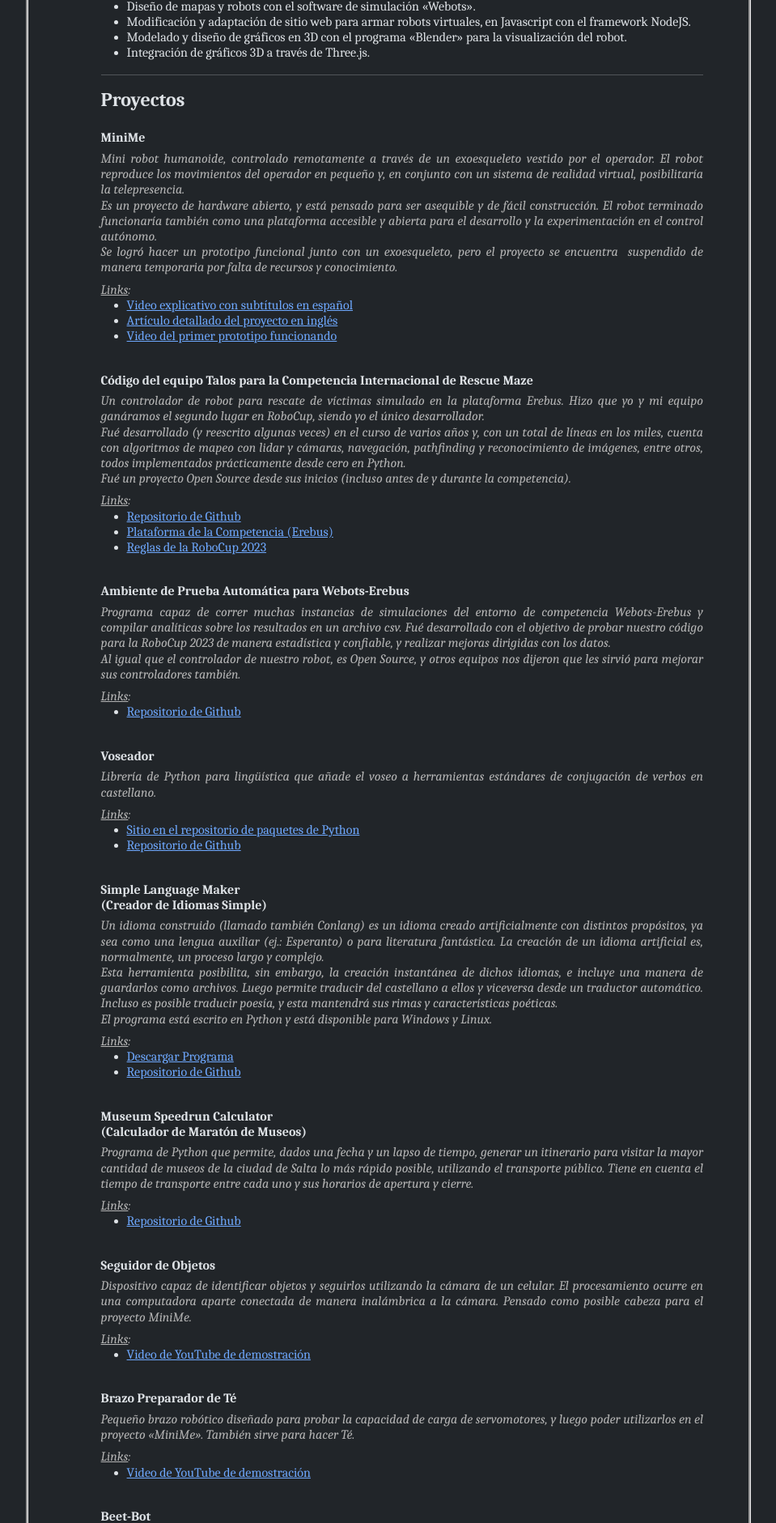
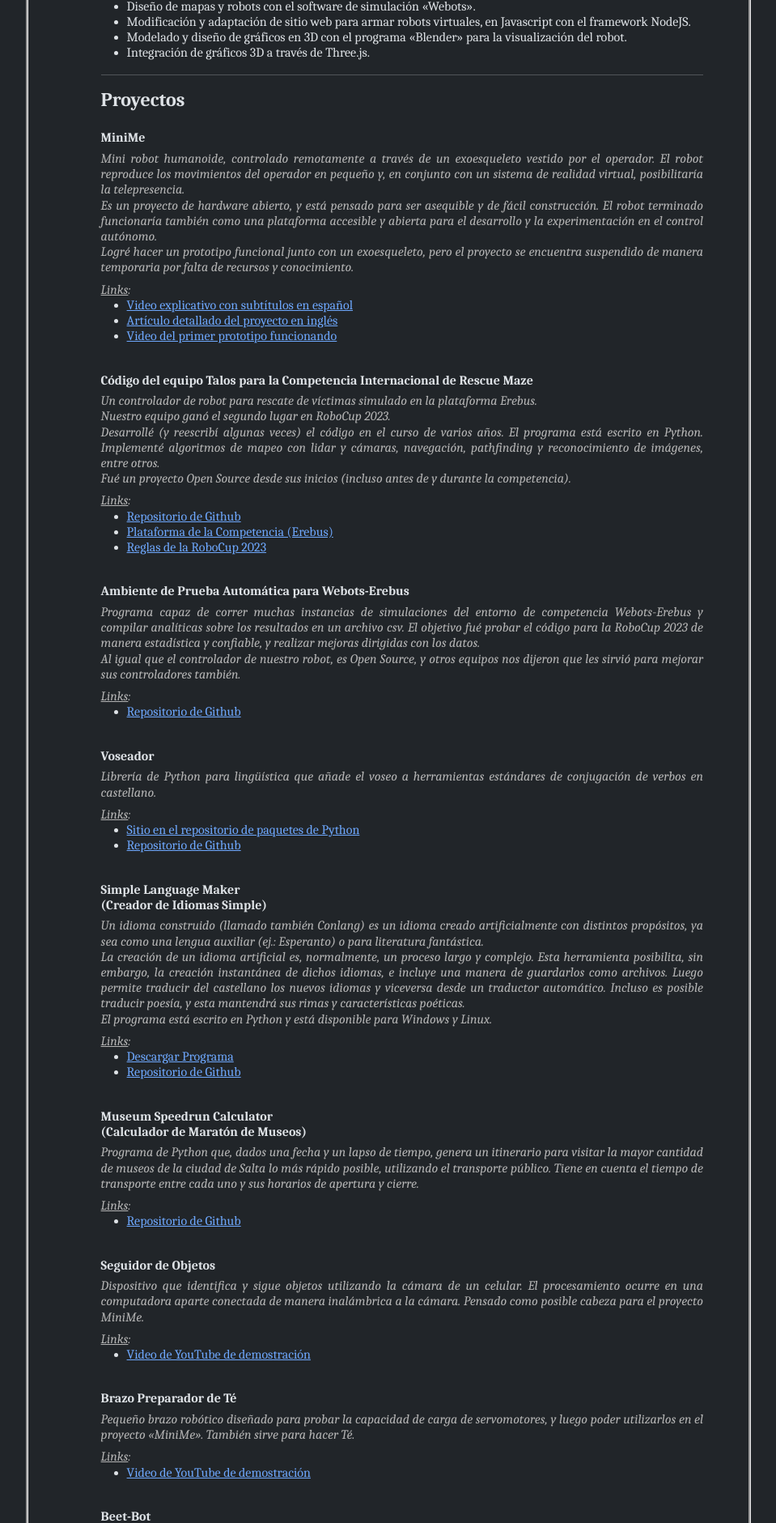
Before and after one commit to CoolRobotsAndStuff/personal_website, a Flask app: page /en/cv/ in a window 1280 px wide. Shown: the part 4174-6055 px from the top of the page at 81% size, without its empty margins (104-1063 px from the left). Run offline with Flask 3, Linux system fonts and the light colour scheme; some libraries are stand-ins or nearby versions.

Commit message:
mejorada redacción

```diff
--- a/data/es/cv_data.yaml
+++ b/data/es/cv_data.yaml
@@ -128,6 +128,7 @@ courses:
 awards:
   title: Premios y Galardones
   fields:
+    #TODO equipo
     Segundo Puesto a Nivel Internacional en Robótica Simulada: {year: 2023, institution: RoboCup Federation}
     Mención Comunitaria: {year: 2023, institution: RoboCup Federation}
     Primer Puesto en el Desafío «Rescate»: {year: 2022, institution: Olimpiada Argentina de Robótica (Roboliga)}
@@ -188,7 +189,7 @@ projects:
       description: |
         Mini robot humanoide, controlado remotamente a través de un exoesqueleto vestido por el operador. El robot reproduce los movimientos del operador en pequeño y, en conjunto con un sistema de realidad virtual, posibilitaría la telepresencia.
         Es un proyecto de hardware abierto, y está pensado para ser asequible y de fácil construcción. El robot terminado funcionaría también como una plataforma accesible y abierta para el desarrollo y la experimentación en el control autónomo.
-        Se logró hacer un prototipo funcional junto con un exoesqueleto, pero el proyecto se encuentra  suspendido de manera temporaria por falta de recursos y conocimiento.
+        Logré hacer un prototipo funcional junto con un exoesqueleto, pero el proyecto se encuentra suspendido de manera temporaria por falta de recursos y conocimiento.
       links:
         - {name: Video explicativo con subtítulos en español, link: https://youtu.be/PD2ya8LXM5A}
         - {name: Artículo detallado del proyecto en inglés, link: https://projecthub.arduino.cc/CoolRobotsAndStuff/mini-me-the-mini-humanoid-robot-744faa}
@@ -196,8 +197,9 @@ projects:
 
     - name: Código del equipo Talos para la Competencia Internacional de Rescue Maze
       description: |
-        Un controlador de robot para rescate de víctimas simulado en la plataforma Erebus. Hizo que yo y mi equipo ganáramos el segundo lugar en RoboCup, siendo yo el único desarrollador.
-        Fué desarrollado (y reescrito algunas veces) en el curso de varios años y, con un total de líneas en los miles, cuenta con algoritmos de mapeo con lidar y cámaras, navegación, pathfinding y reconocimiento de imágenes, entre otros, todos implementados prácticamente desde cero en Python.
+        Un controlador de robot para rescate de víctimas simulado en la plataforma Erebus.
+        Nuestro equipo ganó el segundo lugar en RoboCup 2023.
+        Desarrollé (y reescribí algunas veces) el código en el curso de varios años. El programa está escrito en Python. Implementé algoritmos de mapeo con lidar y cámaras, navegación, pathfinding y reconocimiento de imágenes, entre otros.
         Fué un proyecto Open Source desde sus inicios (incluso antes de y durante la competencia).
 
       links:
@@ -207,7 +209,7 @@ projects:
 
     - name: Ambiente de Prueba Automática para Webots-Erebus
       description: |
-        Programa capaz de correr muchas instancias de simulaciones del entorno de competencia Webots-Erebus y compilar analíticas sobre los resultados en un archivo csv. Fué desarrollado con el objetivo de probar nuestro código para la RoboCup 2023 de manera estadística y confiable, y realizar mejoras dirigidas con los datos.
+        Programa capaz de correr muchas instancias de simulaciones del entorno de competencia Webots-Erebus y compilar analíticas sobre los resultados en un archivo csv. El objetivo fué probar el código para la RoboCup 2023 de manera estadística y confiable, y realizar mejoras dirigidas con los datos.
         Al igual que el controlador de nuestro robot, es Open Source, y otros equipos nos dijeron que les sirvió para mejorar sus controladores también.
       links:
         - {name: Repositorio de Github, link: https://github.com/iita-robotica/testing_simulator}
@@ -224,8 +226,8 @@ projects:
         Simple Language Maker
         (Creador de Idiomas Simple)
       description: |
-        Un idioma construido (llamado también Conlang) es un idioma creado artificialmente con distintos propósitos, ya sea como una lengua auxiliar (ej.: Esperanto) o para literatura fantástica. La creación de un idioma artificial es, normalmente, un proceso largo y complejo.
-        Esta herramienta posibilita, sin embargo, la creación instantánea de dichos idiomas, e incluye una manera de guardarlos como archivos. Luego permite traducir del castellano a ellos y viceversa desde un traductor automático. Incluso es posible traducir poesía, y esta mantendrá sus rimas y características poéticas.
+        Un idioma construido (llamado también Conlang) es un idioma creado artificialmente con distintos propósitos, ya sea como una lengua auxiliar (ej.: Esperanto) o para literatura fantástica.
+        La creación de un idioma artificial es, normalmente, un proceso largo y complejo. Esta herramienta posibilita, sin embargo, la creación instantánea de dichos idiomas, e incluye una manera de guardarlos como archivos. Luego permite traducir del castellano los nuevos idiomas y viceversa desde un traductor automático. Incluso es posible traducir poesía, y esta mantendrá sus rimas y características poéticas.
         El programa está escrito en Python y está disponible para Windows y Linux.
       links:
         - {name: Descargar Programa, link:  https://github.com/CoolRobotsAndStuff/simple-language-maker/releases }
@@ -236,14 +238,14 @@ projects:
         Museum Speedrun Calculator
         (Calculador de Maratón de Museos)
       description: |
-        Programa de Python que permite, dados una fecha y un lapso de tiempo, generar un itinerario para visitar la mayor cantidad de museos de la ciudad de Salta lo más rápido posible, utilizando el transporte público. Tiene en cuenta el tiempo de transporte entre cada uno y sus horarios de apertura y cierre.
+        Programa de Python que, dados una fecha y un lapso de tiempo, genera un itinerario para visitar la mayor cantidad de museos de la ciudad de Salta lo más rápido posible, utilizando el transporte público. Tiene en cuenta el tiempo de transporte entre cada uno y sus horarios de apertura y cierre.
       links:
         - {name: Repositorio de Github, link: https://github.com/CoolRobotsAndStuff/museum_speedrun_calculator }
 
 
     - name: Seguidor de Objetos
       description: |
-        Dispositivo capaz de identificar objetos y seguirlos utilizando la cámara de un celular. El procesamiento ocurre en una computadora aparte conectada de manera inalámbrica a la cámara. Pensado como posible cabeza para el proyecto MiniMe.
+        Dispositivo que identifica y sigue objetos utilizando la cámara de un celular. El procesamiento ocurre en una computadora aparte conectada de manera inalámbrica a la cámara. Pensado como posible cabeza para el proyecto MiniMe.
       links:
         - {name: Video de YouTube de demostración, link:  'https://www.youtube.com/watch?v=35pateS0gZE'}
 
@@ -293,13 +295,14 @@ projects:
     - name: Sombrero de Super Mario Odyssey
       description: |
         Proyecto de electrónica inspirado en el videojuego «Super Mario Odyssey», donde el personaje principal tiene una gorra que puede arrojar a manera de arma, y que luego vuelve a sus manos También puede hacerlo girar en forma de torbellino alrededor suyo. Logré recrear este efecto con una polea giratoria montada en un casco en mi cabeza, que se conecta a través de una tanza al gorra, y es capaz de generar dichos movimientos y responder automáticamente al ser lanzada la gorra.
+        Diseñé el casco y los mecanismos de soporte.
 
       links:
         - {name: Video de Instagram de demostración, link:  'https://www.instagram.com/p/B8Se8KUnTKu/'}
 
     - name: Spaceship Escape
       description: |
-        Videojuego creado en el motor de videojuegos Unity. Todos los gráficos y modelos 3D fueron diseñados por mi mismo en Blender.
+        Videojuego creado en el motor de videojuegos Unity. Diseñé todos los gráficos y modelos 3D utilizados en Blender.
 
       links:
 
--- a/main.py
+++ b/main.py
@@ -111,4 +111,5 @@ def test(lang):
 '''
 
 if __name__ == "__main__":
-    app.run(debug=False, port=5000, host="192.168.100.145")
+    app.run()
+    #app.run(debug=False, port=5000, host="192.168.100.145")
--- a/templates/en/about.html
+++ b/templates/en/about.html
@@ -18,14 +18,14 @@ My mother tongue is Spanish. I currently speak English to a high degree of fluen
 {% block studies_title %}Studies{% endblock %}
 
 {% block studies %}
-I've studied in the <i>Instituto de Innovación y Tecnología Aplicada</i> (Institute of Innovation and Applied Technology) and have done an internship in the <i>Universidad Abierta Interamericana</i> (Open Interamerican University).
+I studied in the <i>Instituto de Innovación y Tecnología Aplicada</i> (Institute of Innovation and Applied Technology) and have done an internship in the <i>Universidad Abierta Interamericana</i> (Open Interamerican University).
 {% endblock %}
 
 {% block distinctions_title %}Distinctions{% endblock %}
 
 
 {% block distinctions %}
-My team and I received the second place in the RoboCup 2023 international robotics competition, in the Junior Simulated Rescue Maze category, plus a community award given by the vote of the other participants.
+As a part of the Talos team, composed by my partner Ian Dib and myself, I received the second place in the RoboCup 2023 international robotics competition, in the Junior Simulated Rescue Maze category, plus a community award given by the vote of the other participants.
 {% endblock %}
 
 {% block cv %}
--- a/templates/en/tech.html
+++ b/templates/en/tech.html
@@ -13,7 +13,7 @@
 
 > I began my technological pursuits at 8 years old.
   I work mainly in the area of robotics. My Capabilities also include Python programming, 3D design and 3D printing.
-  My team and I won the second place in the simulation category in the RoboCup Junior 2023.
+  As a part of the Talos team, composed by my partner Ian Dib and myself, I won the second place in the simulation category in the RoboCup Junior 2023.
 
 > Now I'm investigating the application of ROS2 for search and rescue robots in the Institute of Innovation and Applied Technology (Instituto de Innovación y Tecnología Aplicada)
 
--- a/templates/es/about.html
+++ b/templates/es/about.html
@@ -17,13 +17,13 @@ Actualmente hablo castellano como lengua materna, inglés a un grado de fluidez
 {% block studies_title %}Estudios{% endblock %}
 
 {% block studies %}
-He estudiado en el instituto de Innovación y Tecnología Aplicada y realicé una pasantía en la Universidad Abierta Interamericana.
+Estudié en el instituto de Innovación y Tecnología Aplicada y realicé una pasantía en la Universidad Abierta Interamericana.
 {% endblock %}
 
 {% block distinctions_title %}Reconocimientos{% endblock %}
 
 {% block distinctions %}
-Mi equipo y yo ganamos el segundo lugar en la competencia internacional de robótica RoboCup  2023, en la categoría de <i>Junior Simulated Rescue Maze</i> (Rescate de Laberinto Simulado para Menores), además de un premio comunitario otorgado por el voto de los otros participantes.
+Con el equipo Talos de IITA, integrado por Ian Dib y yo, ganamos el segundo lugar en la competencia internacional de robótica RoboCup  2023, en la categoría de <i>Junior Simulated Rescue Maze</i> (Rescate de Laberinto Simulado para Menores), además de un premio comunitario otorgado por el voto de los otros participantes.
 {% endblock %}
 
 {% block cv %}
--- a/templates/es/tech.html
+++ b/templates/es/tech.html
@@ -14,7 +14,7 @@
 
 > Comencé en el área de la tecnología a los 8 años.
   Trabajo principalmente en el área de la robótica. Mis competencias incluyen programación en Python, diseño 3D e impresión 3D.
-  My equipo y yo ganamos el segundo lugar en la categoría simulada de la RoboCup Junior 2023.
+  Con el equipo Talos de IITA, integrado por Ian Dib y yo, ganamos el segundo lugar en la categoría simulada de la RoboCup Junior 2023.
 
 > Actualmente me encuentro investigando la aplicación de ROS2 para robots de exploración y rescate en el Instituto de Innovación y Tecnología Aplicada.
 
```
